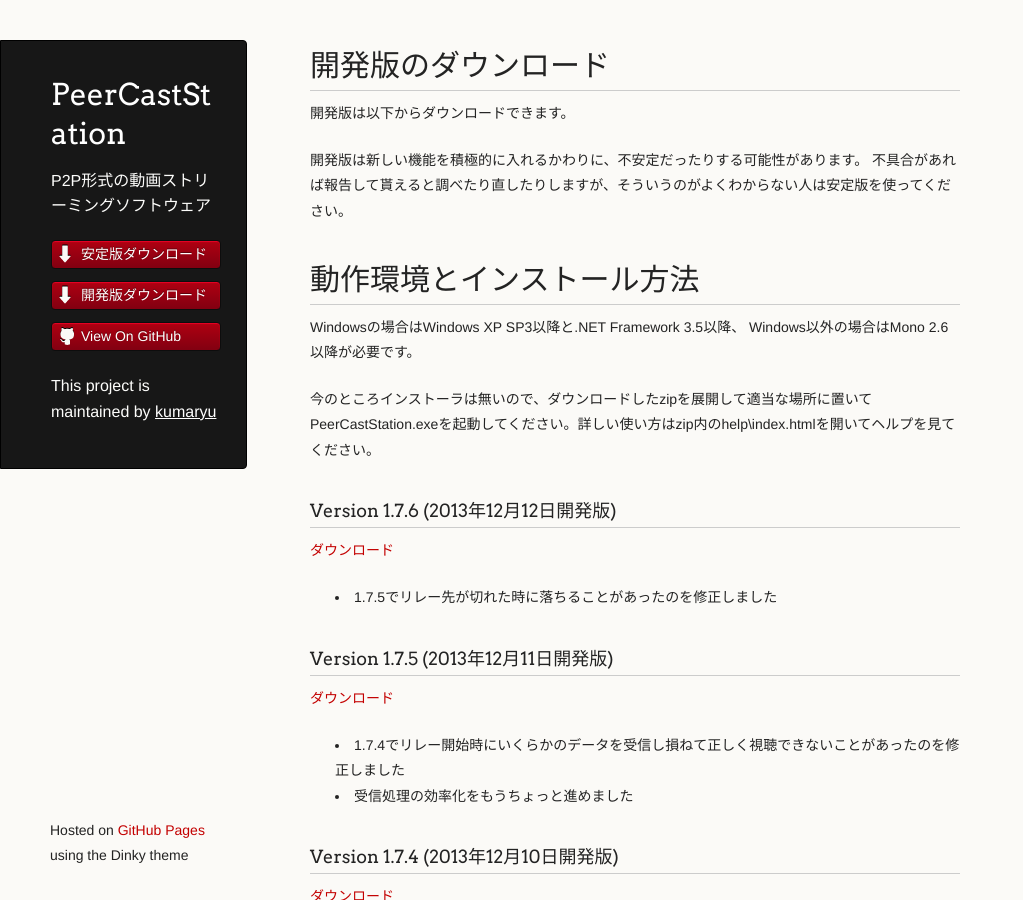
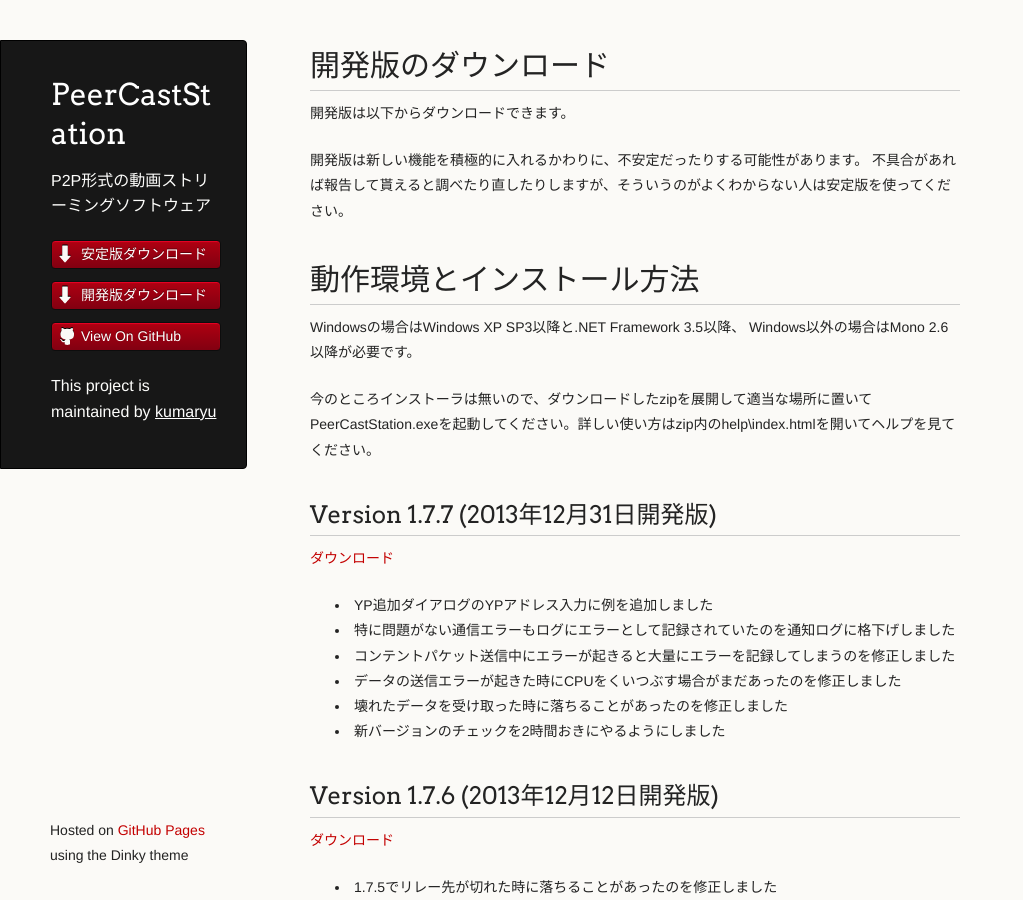
Before and after one commit to kumaryu/peercaststation, a Jekyll site: the page built from download-dev.mkd, in a window 1280 px wide and 900 px high. Shown: the whole window, without its empty margins (0-1023 px from the left). Built offline with Jekyll 4.4.1, drawn with Linux system fonts in a browser that asks for light colours.

Commit message:
開発版1.7.7のリリースをした

```diff
--- a/_data/releasenotes.yml
+++ b/_data/releasenotes.yml
@@ -1,4 +1,18 @@
 ---
+- name: Version 1.7.7 (2013年12月31日開発版)
+  version: 1.7.7
+  channel: dev
+  notes: |
+    * YP追加ダイアログのYPアドレス入力に例を追加しました
+    * 特に問題がない通信エラーもログにエラーとして記録されていたのを通知ログに格下げしました
+    * コンテントパケット送信中にエラーが起きると大量にエラーを記録してしまうのを修正しました
+    * データの送信エラーが起きた時にCPUをくいつぶす場合がまだあったのを修正しました
+    * 壊れたデータを受け取った時に落ちることがあったのを修正しました
+    * 新バージョンのチェックを2時間おきにやるようにしました
+  date: Tue, 31 Dec 2013 2:00:00 +0900
+  url: http://www.pecastation.org/files/PeerCastStation-1.7.7.zip
+  length: 1731655
+
 - name: Version 1.6.3 (2013年12月23日安定版)
   version: 1.6.3
   channel: stable
--- a/download-dev.mkd
+++ b/download-dev.mkd
@@ -18,7 +18,8 @@
 今のところインストーラは無いので、ダウンロードしたzipを展開して適当な場所に置いてPeerCastStation.exeを起動してください。詳しい使い方はzip内のhelp\\index.htmlを開いてヘルプを見てください。
 
 {% for release in site.data.releasenotes %}{% if release.channel contains 'dev' %}
-### {{ release.name }}
+{{ release.name }}
+------------------
 [ダウンロード](http://www.pecastation.org/files/PeerCastStation-{{ release.version }}.zip)
 
 {{ release.notes }}
```
